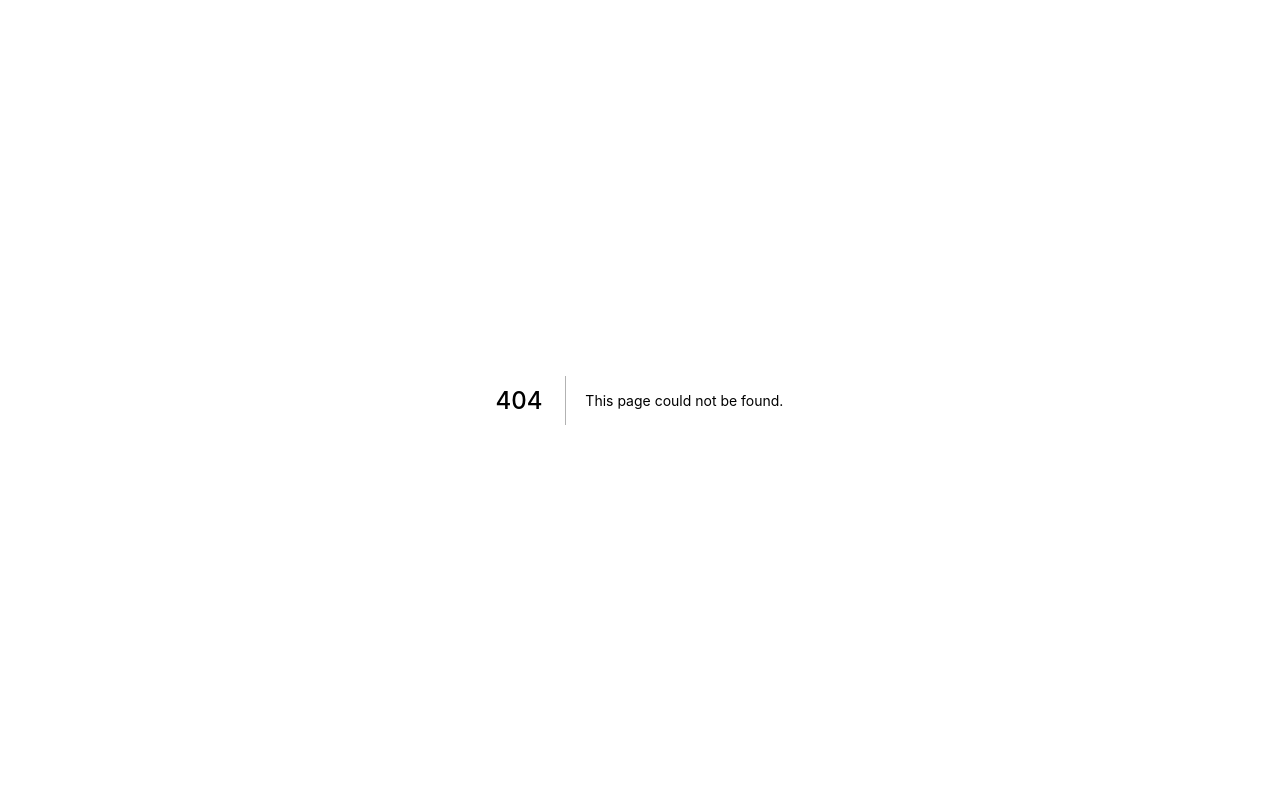
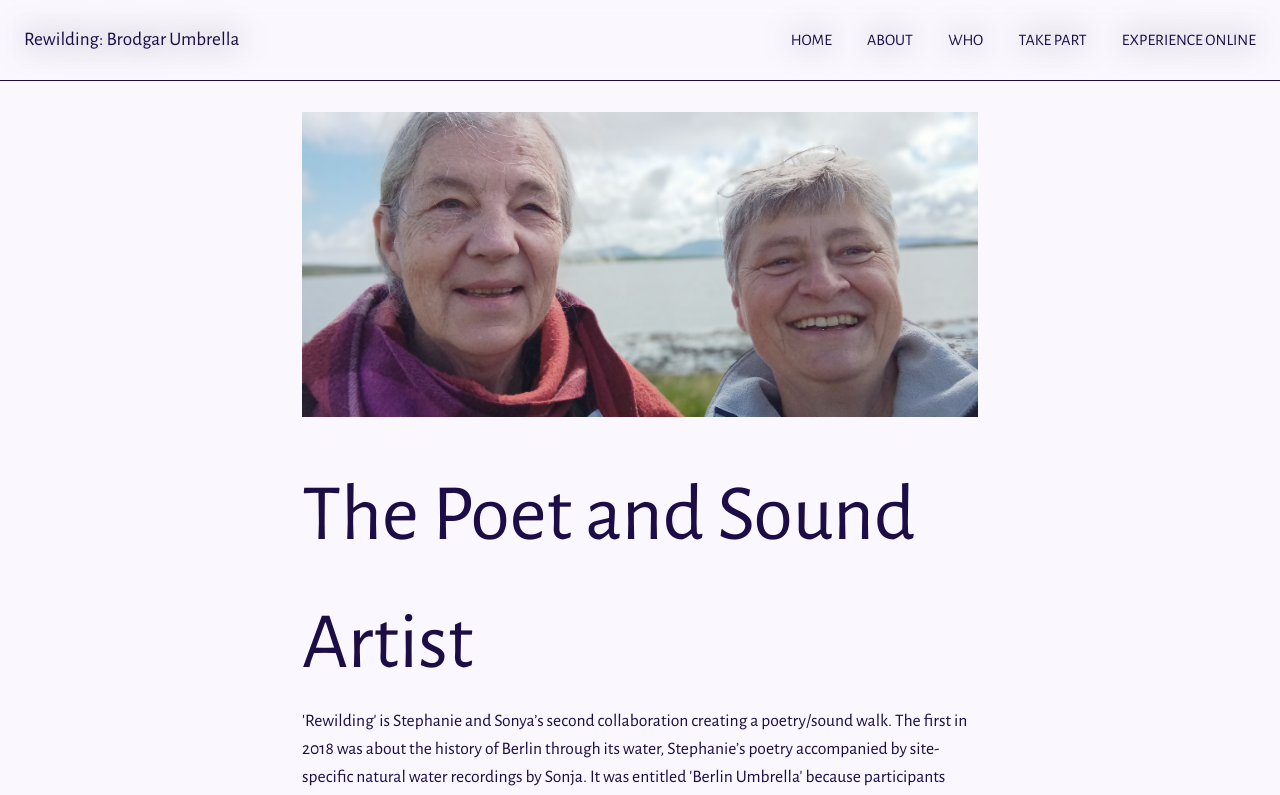
Before and after one commit to empowermint/brodgar, a Next.js app: page /who in a window 1280 px wide. Before the commit this address had no page. Shown: the top 795 px of the page. Built offline with nearby package versions, Linux system fonts and the light colour scheme.

Commit message:
Change biography page title

```diff
--- a/components/Menu.js
+++ b/components/Menu.js
@@ -24,8 +24,8 @@ export default function Menu() {
             </Link>
           </li>
           <li>
-            <Link href="/poet-sound-artist">
-              <a className="main-menu__link">The Poet and Sound Artist</a>
+            <Link href="/who">
+              <a className="main-menu__link">Who</a>
             </Link>
           </li>
           <li className="sub-menu__parent">
--- a/pages/poet-sound-artist.mdx
+++ b/pages/who.mdx
@@ -2,7 +2,7 @@ import Layout from '../components/Layout'
 import Photo from '../components/Photo'
 
 export const meta = {
-  title: "Biographies",
+  title: "Who",
   description: "Meet Stephanie Green and Sonia Heyer, creators of Rewilding: Brodgar Poetry/Sound Walk"
 }
 
```
